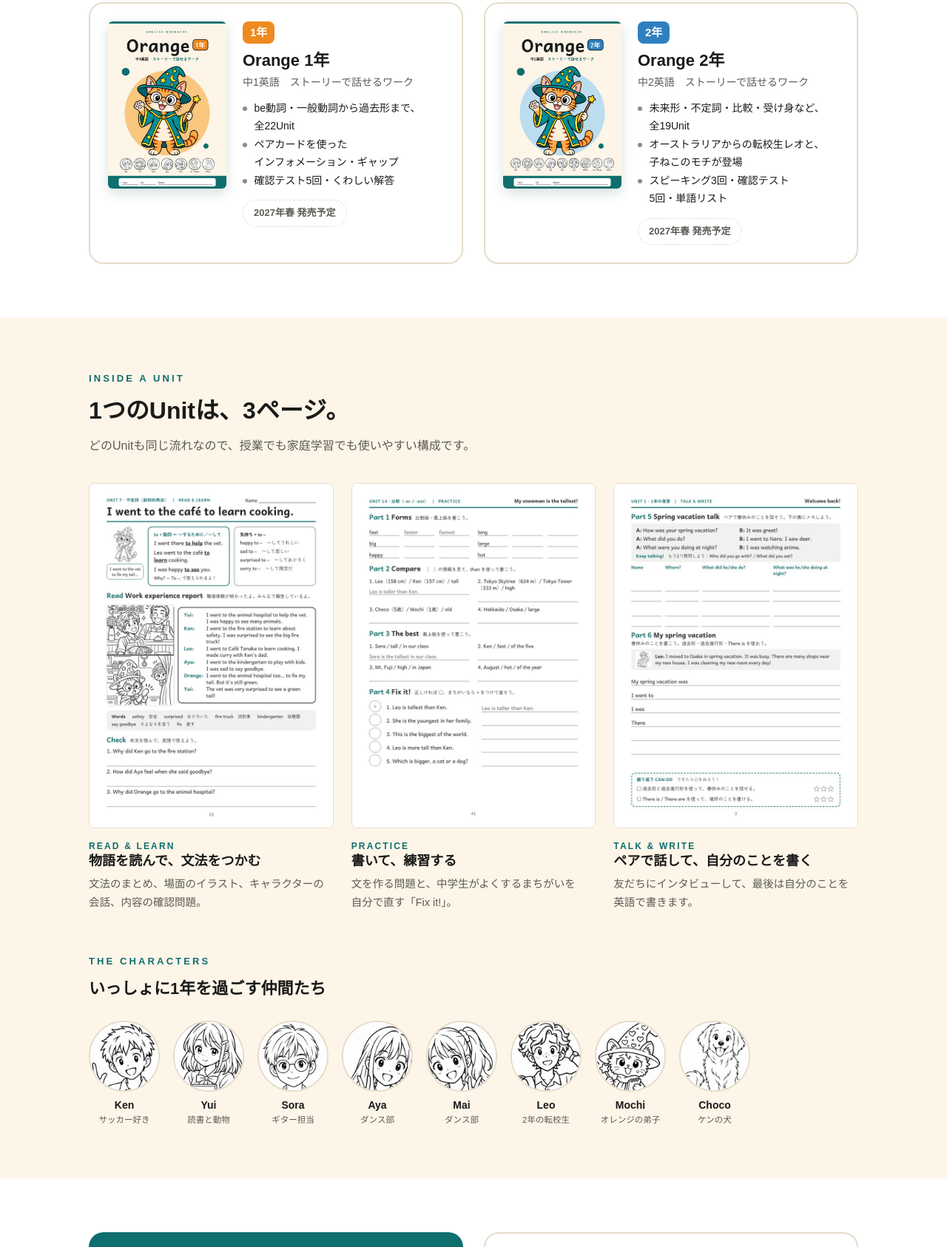
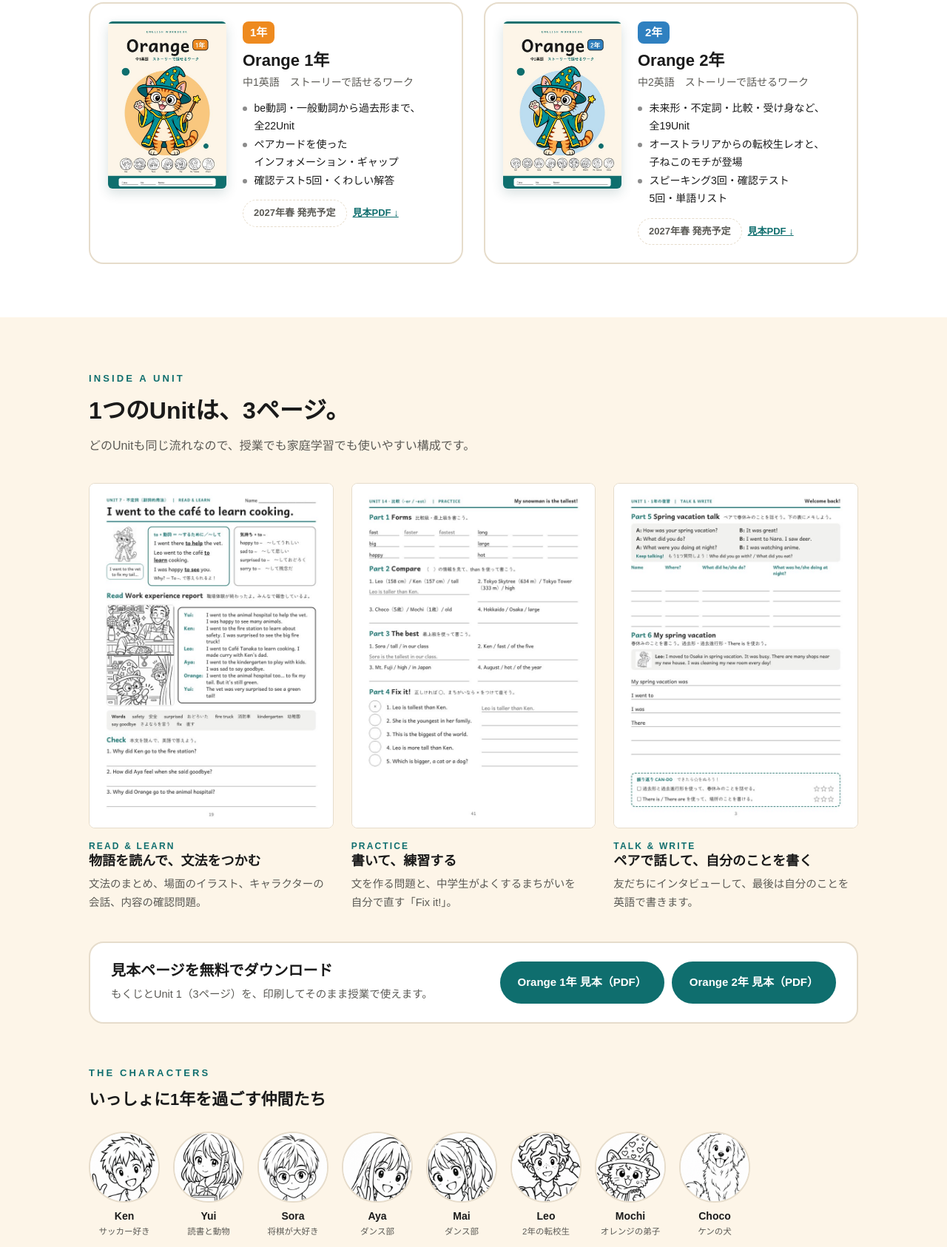
Before and after one commit to robertsensei/asanagi-english, a plain HTML site: page index.html in a window 1280 px wide. Shown: the part 911-2597 px from the top of the page at 74% size. Drawn offline with Linux system fonts and the light colour scheme; a web font is replaced by a local one.

Commit message:
add samples

```diff
--- a/index.html
+++ b/index.html
@@ -90,6 +90,12 @@ body::before{content:"";position:fixed;inset:0 0 auto;height:env(safe-area-inset
 .page p{margin:6px 0 0;font-size:14.5px;color:var(--muted)}
 @media (max-width:760px){.pages{grid-template-columns:1fr}.page img{max-width:360px}}
 
+/* sample download */
+.dl{margin-top:40px;display:flex;flex-wrap:wrap;align-items:center;justify-content:space-between;gap:20px;background:#fff;border:2px solid var(--line);border-radius:20px;padding:24px 28px}
+.dl h3{font-size:20px}
+.dl p{margin:6px 0 0;color:var(--muted);font-size:14.5px}
+.dl-btns{display:flex;flex-wrap:wrap;gap:10px}
+.book .buy a{font-weight:700}
 /* cast */
 .cast{display:flex;flex-wrap:wrap;gap:18px;margin-top:28px}
 .cast figure{margin:0;text-align:center;width:96px}
@@ -173,7 +179,7 @@ footer a{color:#d8d5cd}
               <li>ペアカードを使ったインフォメーション・ギャップ</li>
               <li>確認テスト5回・くわしい解答</li>
             </ul>
-            <div class="buy"><span class="soon">2027年春 発売予定</span></div>
+            <div class="buy"><span class="soon">2027年春 発売予定</span><a href="samples/Orange1nen_sample.pdf" download>見本PDF ↓</a></div>
           </div>
         </article>
         <article class="book">
@@ -187,7 +193,7 @@ footer a{color:#d8d5cd}
               <li>オーストラリアからの転校生レオと、子ねこのモチが登場</li>
               <li>スピーキング3回・確認テスト5回・単語リスト</li>
             </ul>
-            <div class="buy"><span class="soon">2027年春 発売予定</span></div>
+            <div class="buy"><span class="soon">2027年春 発売予定</span><a href="samples/Orange2nen_sample.pdf" download>見本PDF ↓</a></div>
           </div>
         </article>
       </div>
@@ -216,12 +222,22 @@ footer a{color:#d8d5cd}
           <p>友だちにインタビューして、最後は自分のことを英語で書きます。</p>
         </div>
       </div>
+      <div class="dl">
+        <div>
+          <h3>見本ページを無料でダウンロード</h3>
+          <p>もくじとUnit 1（3ページ）を、印刷してそのまま授業で使えます。</p>
+        </div>
+        <div class="dl-btns">
+          <a class="btn solid" href="samples/Orange1nen_sample.pdf" download>Orange 1年 見本（PDF）</a>
+          <a class="btn solid" href="samples/Orange2nen_sample.pdf" download>Orange 2年 見本（PDF）</a>
+        </div>
+      </div>
       <p class="eyebrow" style="margin-top:56px">The characters</p>
       <h2 style="font-size:22px">いっしょに1年を過ごす仲間たち</h2>
       <div class="cast">
         <figure><img src="img/b-ken.png" alt=""><figcaption>Ken<span>サッカー好き</span></figcaption></figure>
         <figure><img src="img/b-yui3.png" alt=""><figcaption>Yui<span>読書と動物</span></figcaption></figure>
-        <figure><img src="img/b-sora2.png" alt=""><figcaption>Sora<span>ギター担当</span></figcaption></figure>
+        <figure><img src="img/b-sora2.png" alt=""><figcaption>Sora<span>将棋が大好き</span></figcaption></figure>
         <figure><img src="img/b-aya.png" alt=""><figcaption>Aya<span>ダンス部</span></figcaption></figure>
         <figure><img src="img/b-mai.png" alt=""><figcaption>Mai<span>ダンス部</span></figcaption></figure>
         <figure><img src="img/b-leo.png" alt=""><figcaption>Leo<span>2年の転校生</span></figcaption></figure>
```
Also changed, not shown: 2 other files.
